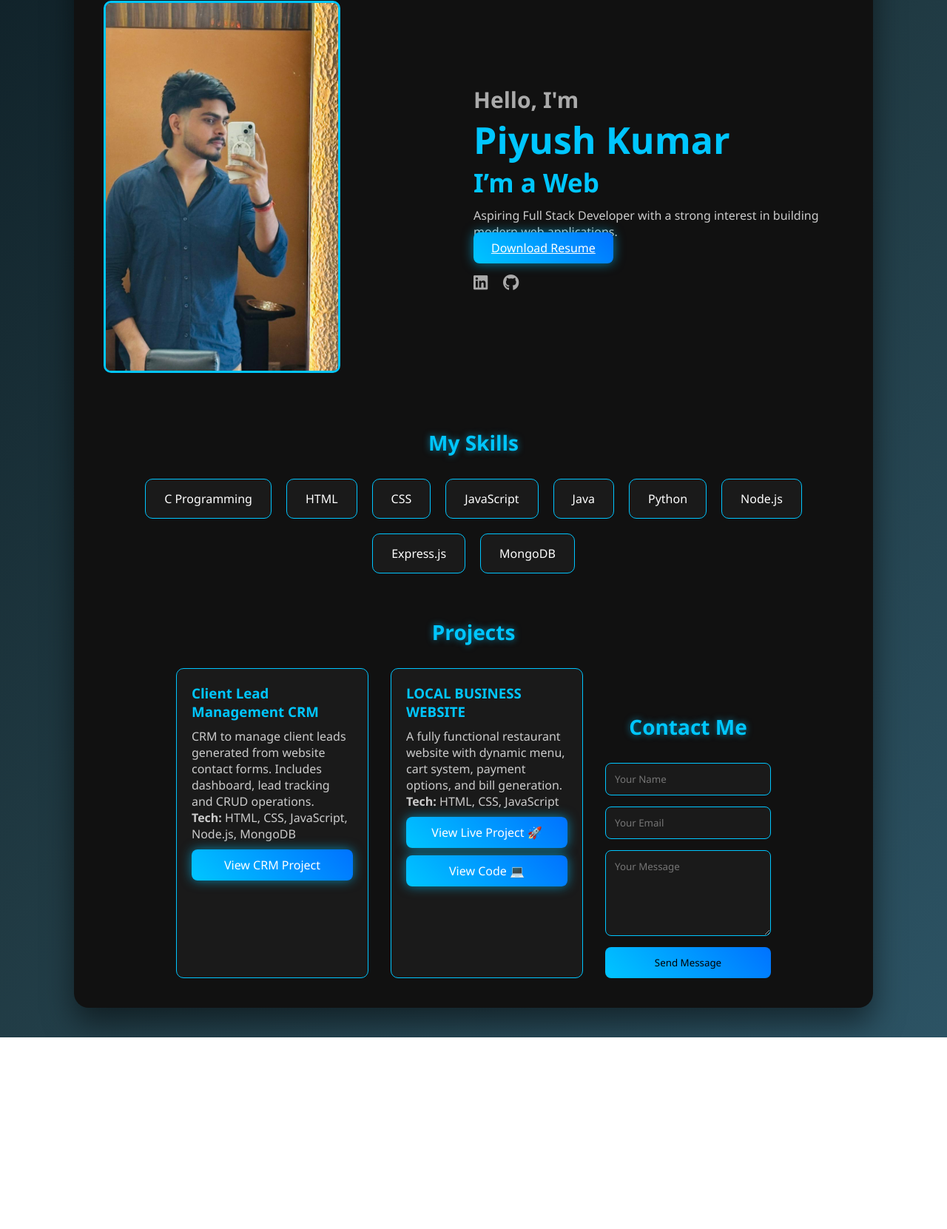
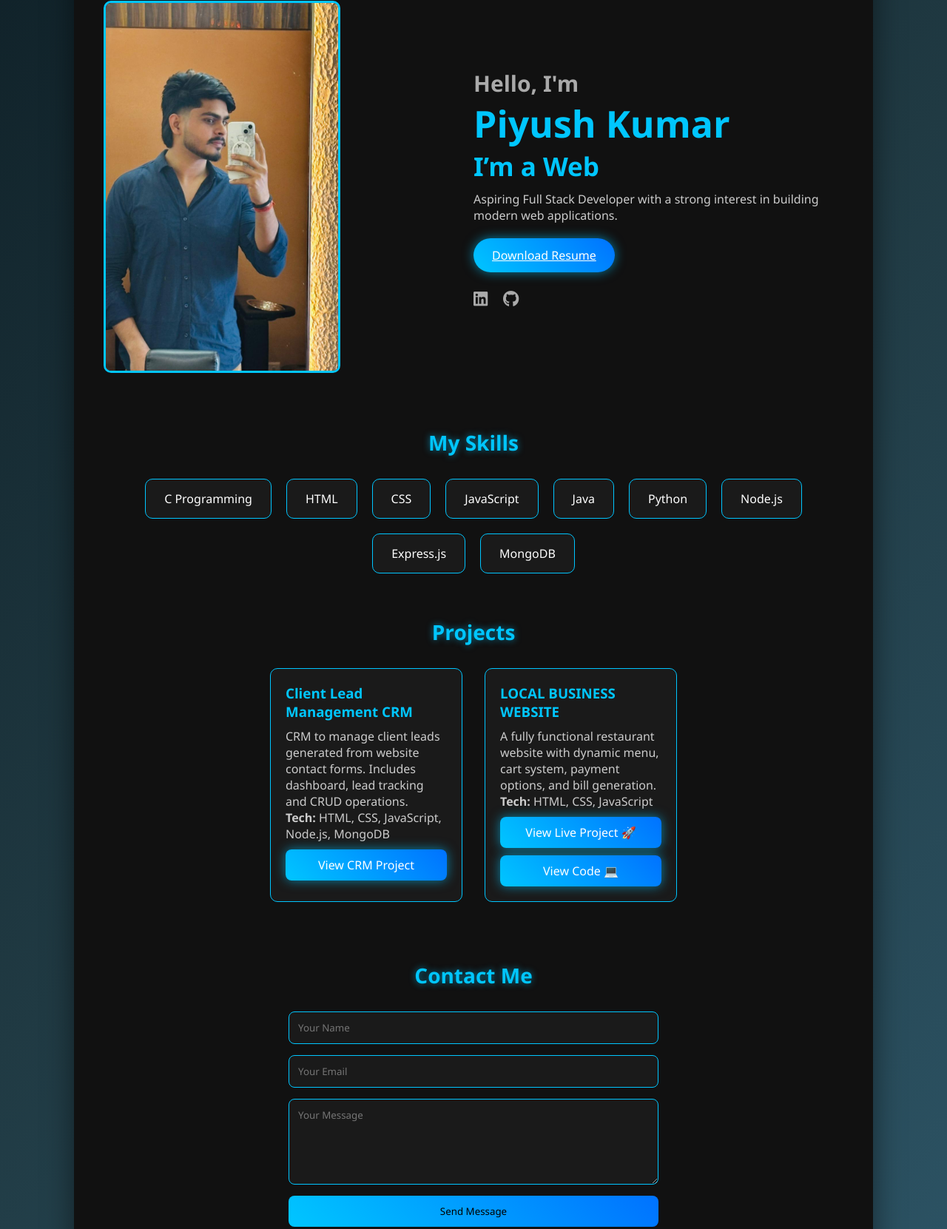
Before and after one commit to piyushkr21/Portfolio-website, a website: page index.html in a window 1280 px wide. Shown: the part 181-1842 px from the top of the page at 74% size. Before the commit the page ends 1583 px from the top, so only its background shows below. Drawn offline with Linux system fonts and the light colour scheme.

Commit message:
fixed layout and contact section

```diff
--- a/style.css
+++ b/style.css
@@ -299,10 +299,21 @@ margin-bottom:20px;
 .hero-text h2{
 font-size:35px;
 }
-
 .projects-container{
 flex-direction:column;
 align-items:center;
 }
+}
+#contact{
+    margin-top:80px;
+    width:100%;
+}
+.buttons{
+    margin-top:20px;
+}
 
+.buttons .btn-home{
+    display:inline-block;
+    padding:12px 25px;
+    border-radius:30px;
 }
```
Also changed, not shown: index.html (+6 -16 lines).
